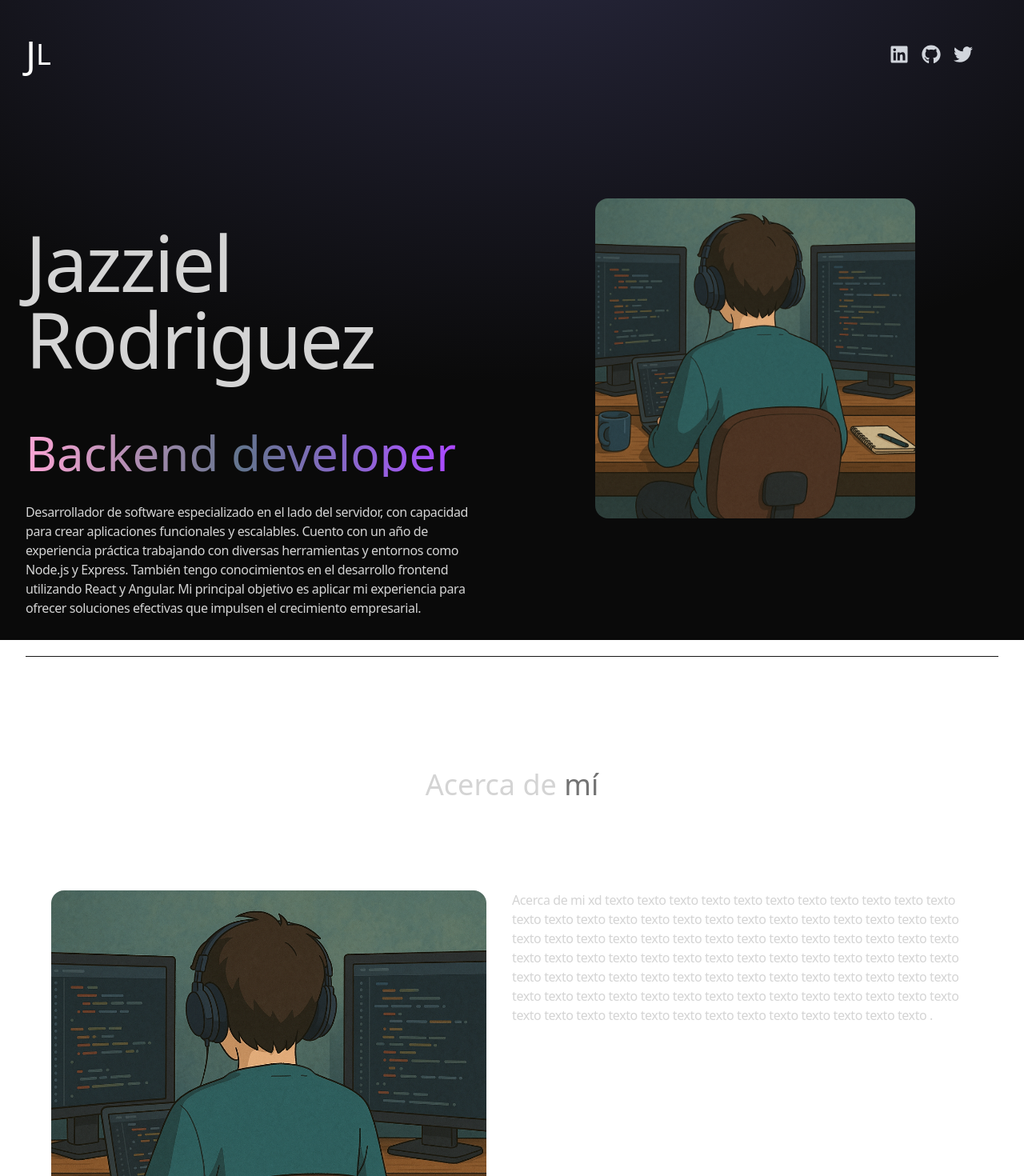
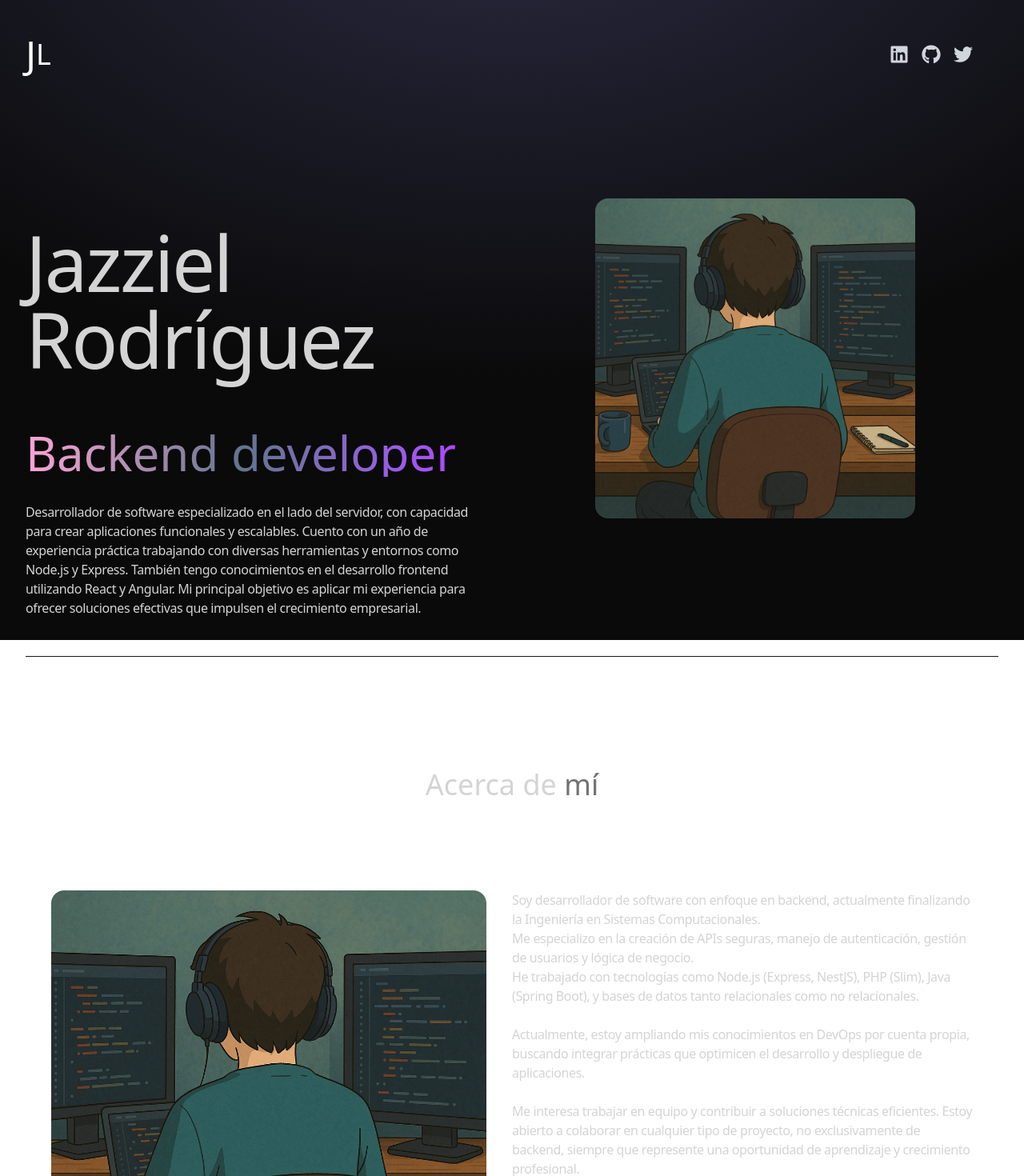
Before and after one commit to JazzoLopez/portfolio-dev, a React (Vite) app: page / in a window 1280 px wide. Shown: the top 1470 px of the page at 80% size. Built offline with nearby package versions, Linux system fonts and the light colour scheme; a web font is replaced by a local one.

Commit message:
feat: Update ABOUT_TEXT content and correct name in Hero.jsx

```diff
--- a/src/components/About.jsx
+++ b/src/components/About.jsx
@@ -11,24 +11,26 @@ export default function About() {
                     whileInView={{ opacity: 1, x: 0 }}
                     initial={{ opacity: 0, x: -100 }}
                     transition={{ duration: 0.5 }}
-                className="w-full lg:w-1/2 lg:p-8">
+                    className="w-full lg:w-1/2 lg:p-8"
+                >
                     <div className="flex items-center justify-center">
-                        <img src={profile} alt="" className="rounded-2xl" />
+                        <img src={profile} alt="Perfil" className="rounded-2xl" />
                     </div>
-
                 </motion.div>
                 <motion.div
                     whileInView={{ opacity: 1, x: 0 }}
                     initial={{ opacity: 0, x: 100 }}
                     transition={{ duration: 0.5 }}
-                className="w-full lg:w-1/2">
+                    className="w-full lg:w-1/2"
+                >
                     <div className="flex justify-center lg:justify-start">
-                        <p className="my-2 max-w-xl py-6 font-light tracking-tight text-center lg:text-left">
-                            {ABOUT_TEXT}
-                        </p>
+                        <p
+                            className="my-2 max-w-xl py-6 font-light tracking-tight text-center lg:text-left"
+                            dangerouslySetInnerHTML={{ __html: ABOUT_TEXT }}
+                        />
                     </div>
                 </motion.div>
             </div>
         </div>
-    )
+    );
 }
--- a/src/components/Hero.jsx
+++ b/src/components/Hero.jsx
@@ -25,7 +25,7 @@ export default function Hero() {
                             initial="hidden"
                             animate="visible"
                             className="pb-16 text-6xl font-thin tracking-tight lg:mt-16 lg:text-8xl">
-                            Jazziel Rodriguez
+                            Jazziel Rodríguez
                         </motion.h1>
                         <motion.span
                             variants={container(0.5)}
--- a/src/constants/index.js
+++ b/src/constants/index.js
@@ -5,9 +5,13 @@ import project4 from "../assets/projects/project-4.webp";
 
 export const HERO_CONTENT = `Desarrollador de software especializado en el lado del servidor, con capacidad para crear aplicaciones funcionales y escalables. Cuento con un año de experiencia práctica trabajando con diversas herramientas y entornos como Node.js y Express. También tengo conocimientos en el desarrollo frontend utilizando React y Angular. Mi principal objetivo es aplicar mi experiencia para ofrecer soluciones efectivas que impulsen el crecimiento empresarial.`;
 
-
-export const ABOUT_TEXT = `Acerca de mi xd texto texto texto texto texto texto texto texto texto texto texto texto texto texto texto texto texto texto texto texto texto texto texto texto texto texto texto texto texto texto texto texto texto texto texto texto texto texto texto texto texto texto texto texto texto texto texto texto texto texto texto texto texto texto texto texto texto texto texto texto texto texto texto texto texto texto texto texto texto texto texto texto texto texto texto texto texto texto texto texto texto texto texto texto texto texto texto texto texto texto texto texto texto texto .`;
-
+export const ABOUT_TEXT = `
+Soy desarrollador de software con enfoque en backend, actualmente finalizando la Ingeniería en Sistemas Computacionales.<br />
+Me especializo en la creación de APIs seguras, manejo de autenticación, gestión de usuarios y lógica de negocio.<br />
+He trabajado con tecnologías como Node.js (Express, NestJS), PHP (Slim), Java (Spring Boot), y bases de datos tanto relacionales como no relacionales.<br /><br />
+Actualmente, estoy ampliando mis conocimientos en DevOps por cuenta propia, buscando integrar prácticas que optimicen el desarrollo y despliegue de aplicaciones.<br /><br />
+Me interesa trabajar en equipo y contribuir a soluciones técnicas eficientes. Estoy abierto a colaborar en cualquier tipo de proyecto, no exclusivamente de backend, siempre que represente una oportunidad de aprendizaje y crecimiento profesional.
+`;
 export const EXPERIENCES = [
   {
     //ejemplos
```
Lines whose indentation alone changed are shown as unchanged.
